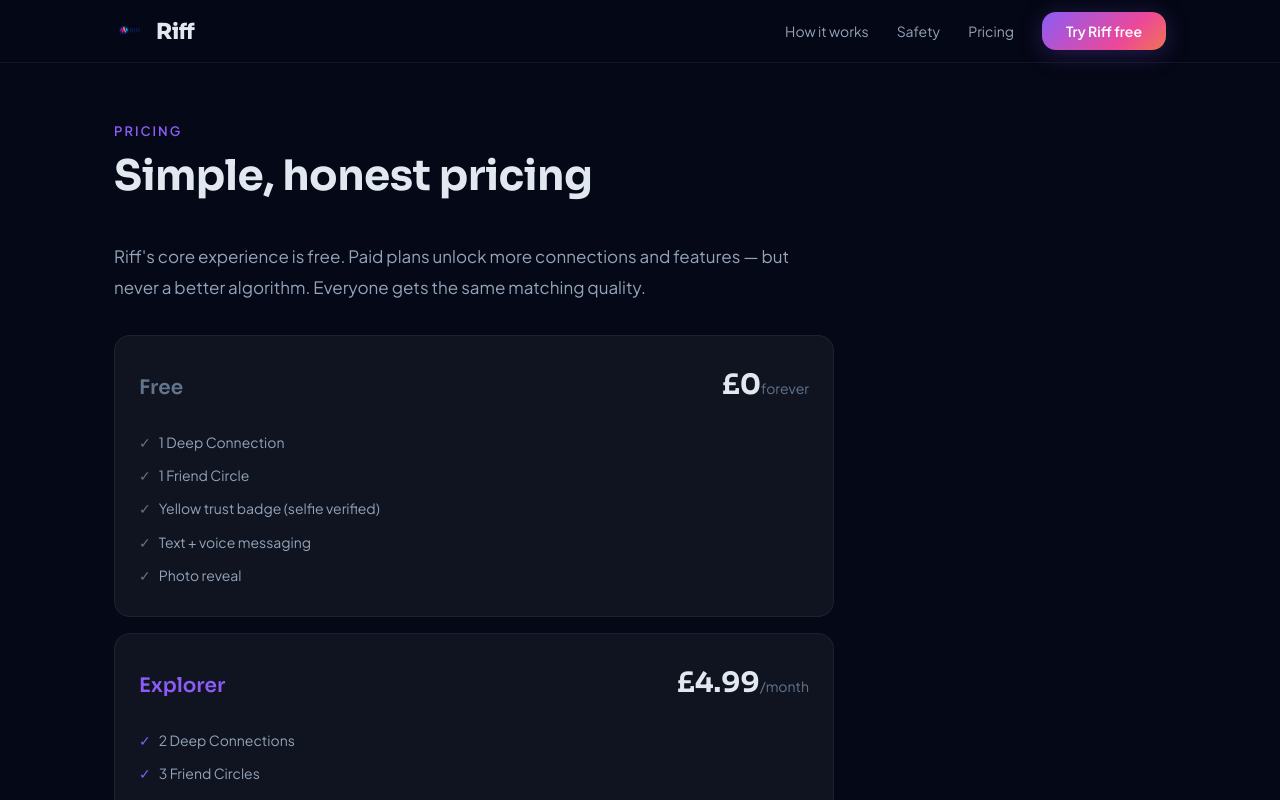
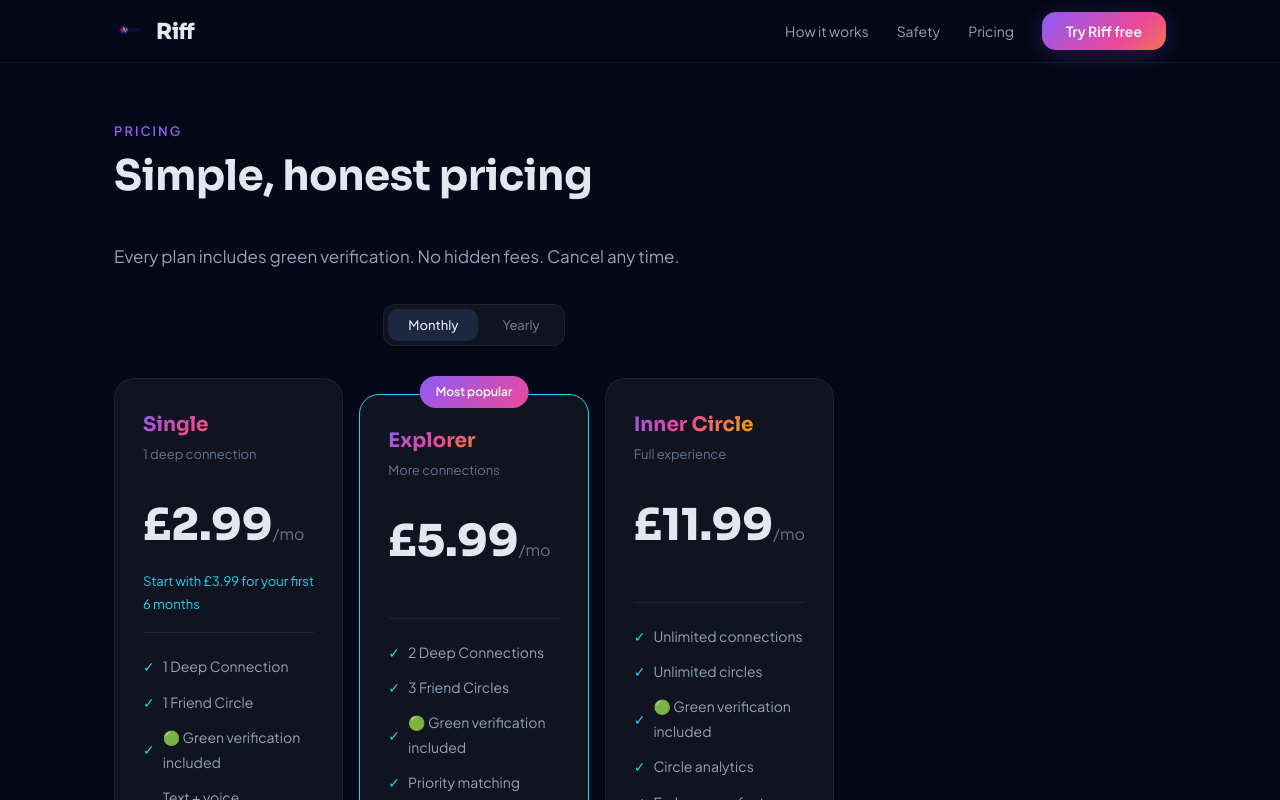
Before and after one commit to ahmadiwoking-ops/Riff-App, a Next.js app: page /pricing in a window 1280 px wide. Shown: the top 800 px of the page. Built offline with nearby package versions, Linux system fonts and the light colour scheme.

Commit message:
Add all footer pages with correct pricing and working links

```diff
--- a/app/pricing/page.js
+++ b/app/pricing/page.js
@@ -1,30 +1,129 @@
+'use client';
+import { useState } from 'react';
 import PageShell from '../components/PageShell';
-export const metadata = { title: 'Pricing — Riff', description: 'Free tier, Explorer, and Inner Circle plans. Real connection starts free.' };
+
 export default function Pricing() {
+  const [yearly, setYearly] = useState(false);
+
   const plans = [
-    { name: 'Free', price: '£0', period: 'forever', color: '#64748B', features: ['1 Deep Connection', '1 Friend Circle', 'Yellow trust badge (selfie verified)', 'Text + voice messaging', 'Photo reveal'] },
-    { name: 'Explorer', price: '£4.99', period: '/month', color: '#8B5CF6', features: ['2 Deep Connections', '3 Friend Circles', 'Green trust badge (full ID verification included)', 'Priority matching', 'Custom questions', 'Read receipts'] },
-    { name: 'Inner Circle', price: '£9.99', period: '/month', color: '#EC4899', features: ['Unlimited Deep Connections', '5 Friend Circles', 'Green trust badge (full ID verification included)', 'Priority matching', 'Custom questions', 'See who rated you highly', 'Early access to new features'] },
+    {
+      name: 'Single',
+      tagline: '1 deep connection',
+      color: 'var(--gradient)',
+      monthly: { price: '£2.99', period: '/mo', note: 'Start with £3.99 for your first 6 months' },
+      yearly: { price: '£3.99', period: '/6 months', note: 'Then £2.99/month or £29.88/year' },
+      badge: yearly ? 'Special offer' : null,
+      badgeColor: 'linear-gradient(135deg, #EF4444, #EC4899)',
+      features: ['1 Deep Connection', '1 Friend Circle', '🟢 Green verification included', 'Text + voice messaging', 'Photo reveal'],
+      cta: 'Get started',
+      ctaStyle: 'outline',
+    },
+    {
+      name: 'Explorer',
+      tagline: 'More connections',
+      color: 'var(--gradient)',
+      monthly: { price: '£5.99', period: '/mo', note: null },
+      yearly: { price: '£3.79', period: '/mo', note: 'Billed annually' },
+      badge: 'Most popular',
+      badgeColor: 'linear-gradient(135deg, #8B5CF6, #EC4899)',
+      features: ['2 Deep Connections', '3 Friend Circles', '🟢 Green verification included', 'Priority matching', 'Custom questions'],
+      cta: 'Start exploring',
+      ctaStyle: 'primary',
+      highlight: true,
+    },
+    {
+      name: 'Inner Circle',
+      tagline: 'Full experience',
+      color: 'var(--gradient)',
+      monthly: { price: '£11.99', period: '/mo', note: null },
+      yearly: { price: '£7.49', period: '/mo', note: 'Billed annually' },
+      badge: null,
+      badgeColor: null,
+      features: ['Unlimited connections', 'Unlimited circles', '🟢 Green verification included', 'Circle analytics', 'Early access features'],
+      cta: 'Go all in',
+      ctaStyle: 'outline',
+    },
   ];
+
   return (
     <PageShell title="Simple, honest pricing" subtitle="PRICING" accent="#8B5CF6">
-      <p style={{ marginBottom: 32, fontSize: 17 }}>Riff's core experience is free. Paid plans unlock more connections and features — but never a better algorithm. Everyone gets the same matching quality.</p>
-      <div style={{ display: 'grid', gap: 16 }}>
-        {plans.map((p, i) => (
-          <div key={i} style={{ padding: 24, borderRadius: 16, border: '1px solid var(--border)', background: 'var(--bg-card)' }}>
-            <div style={{ display: 'flex', justifyContent: 'space-between', alignItems: 'baseline', marginBottom: 16 }}>
-              <div style={{ fontFamily: 'var(--font-heading)', fontSize: 20, fontWeight: 600, color: p.color }}>{p.name}</div>
-              <div><span style={{ fontFamily: 'var(--font-heading)', fontSize: 28, fontWeight: 700, color: 'var(--text-primary)' }}>{p.price}</span><span style={{ color: 'var(--text-dim)', fontSize: 14 }}>{p.period}</span></div>
+      <p style={{ marginBottom: 32, fontSize: 17 }}>Every plan includes green verification. No hidden fees. Cancel any time.</p>
+
+      <div style={{ textAlign: 'center', marginBottom: 32 }}>
+        <div className="pricing-toggle">
+          <button className={!yearly ? 'active' : ''} onClick={() => setYearly(false)}>Monthly</button>
+          <button className={yearly ? 'active' : ''} onClick={() => setYearly(true)}>Yearly</button>
+        </div>
+      </div>
+
+      <div style={{ display: 'grid', gridTemplateColumns: 'repeat(3, 1fr)', gap: 16 }}>
+        {plans.map((p, i) => {
+          const pricing = yearly ? p.yearly : p.monthly;
+          const showBadge = yearly ? p.badge : (p.badge === 'Most popular' ? p.badge : null);
+          return (
+            <div key={i} style={{ position: 'relative', paddingTop: showBadge ? 16 : 0 }}>
+              {showBadge && (
+                <div style={{
+                  position: 'absolute', top: -2, left: '50%', transform: 'translateX(-50%)',
+                  background: p.badgeColor, padding: '5px 16px', borderRadius: 20,
+                  fontSize: 12, fontWeight: 600, color: '#fff', whiteSpace: 'nowrap', zIndex: 1,
+                }}>
+                  {showBadge}
+                </div>
+              )}
+              <div style={{
+                padding: 28, borderRadius: 20,
+                background: 'var(--bg-card)',
+                border: p.highlight ? '1.5px solid var(--cyan)' : '1px solid var(--border)',
+                height: '100%', display: 'flex', flexDirection: 'column',
+              }}>
+                <div style={{
+                  fontFamily: 'var(--font-heading)', fontSize: 20, fontWeight: 700,
+                  background: p.color, WebkitBackgroundClip: 'text', WebkitTextFillColor: 'transparent', backgroundClip: 'text',
+                }}>
+                  {p.name}
+                </div>
+                <div style={{ fontSize: 13, color: 'var(--text-dim)', marginBottom: 20 }}>{p.tagline}</div>
+
+                <div style={{ marginBottom: 4 }}>
+                  <span style={{ fontFamily: 'var(--font-heading)', fontSize: 44, fontWeight: 800, color: 'var(--text-primary)' }}>
+                    {pricing.price}
+                  </span>
+                  <span style={{ fontSize: 16, color: 'var(--text-dim)' }}>{pricing.period}</span>
+                </div>
+                {pricing.note && (
+                  <div style={{ fontSize: 13, color: 'var(--cyan)', marginBottom: 16 }}>{pricing.note}</div>
+                )}
+                {!pricing.note && <div style={{ height: 16, marginBottom: 16 }} />}
+
+                <div style={{ borderTop: '1px solid var(--border)', paddingTop: 16, marginBottom: 20, flex: 1 }}>
+                  {p.features.map((f, fi) => (
+                    <div key={fi} style={{ fontSize: 14, color: 'var(--text-secondary)', padding: '5px 0', display: 'flex', gap: 8, alignItems: 'center' }}>
+                      <span style={{ color: 'var(--cyan)', fontSize: 14 }}>✓</span> {f}
+                    </div>
+                  ))}
+                </div>
+
+                {p.ctaStyle === 'primary' ? (
+                  <button className="btn-primary" style={{ width: '100%', padding: '14px 0' }}>{p.cta}</button>
+                ) : (
+                  <button className="btn-outline" style={{ width: '100%', padding: '14px 0' }}>{p.cta}</button>
+                )}
+              </div>
             </div>
-            {p.features.map((f, fi) => (
-              <div key={fi} style={{ fontSize: 14, color: 'var(--text-secondary)', padding: '4px 0', display: 'flex', gap: 8, alignItems: 'baseline' }}>
-                <span style={{ color: p.color }}>✓</span> {f}
-              </div>
-            ))}
-          </div>
-        ))}
+          );
+        })}
       </div>
-      <p style={{ marginTop: 32, fontSize: 13, color: 'var(--text-dim)' }}>All prices in GBP. Yearly billing available at a 20% discount. Cancel any time from your account settings.</p>
+
+      <p style={{ marginTop: 32, fontSize: 13, color: 'var(--text-dim)', textAlign: 'center' }}>All prices in GBP. Cancel any time from your account settings.</p>
+
+      <style jsx>{`
+        @media (max-width: 768px) {
+          div[style*="gridTemplateColumns: repeat(3"] {
+            grid-template-columns: 1fr !important;
+          }
+        }
+      `}</style>
     </PageShell>
   );
 }
```
